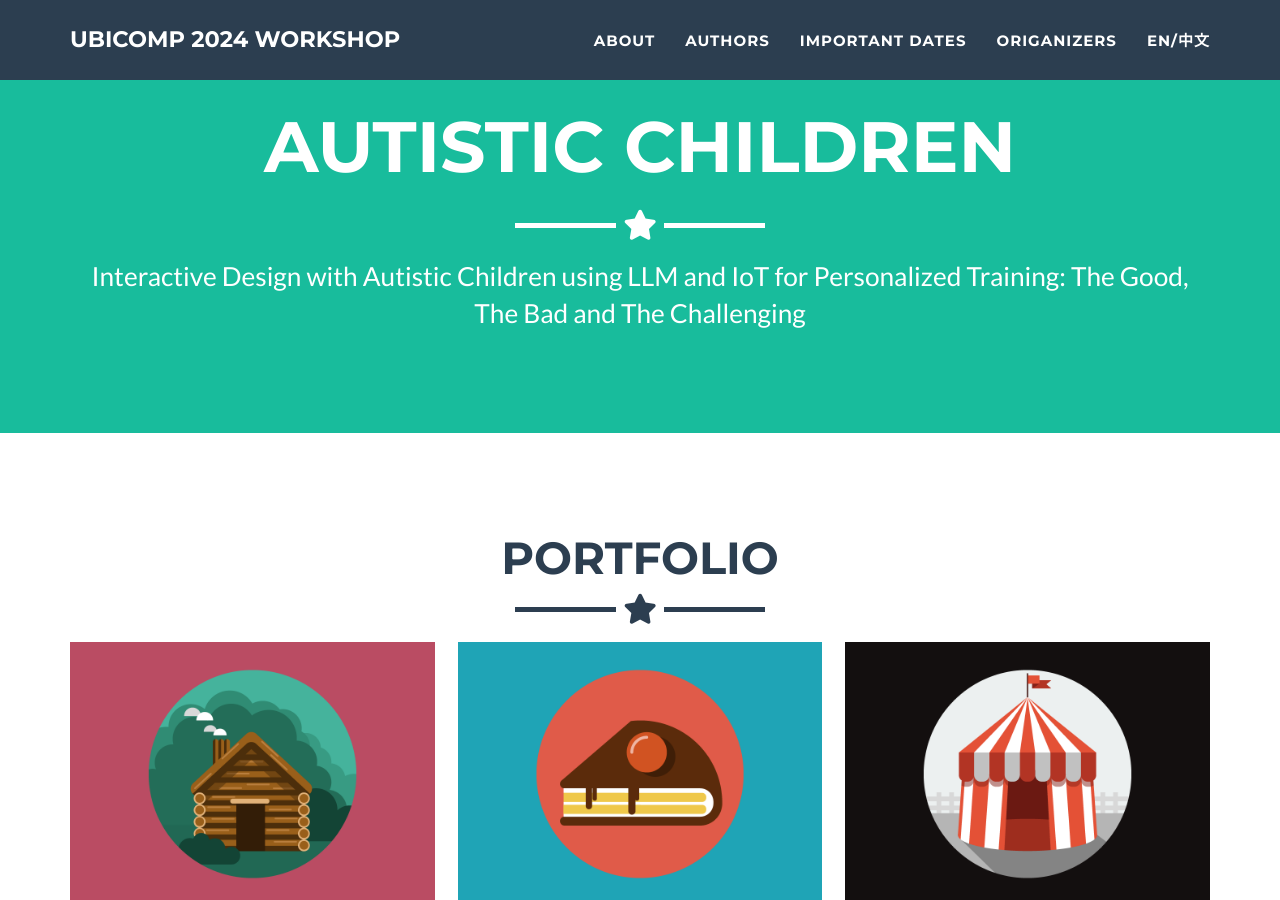
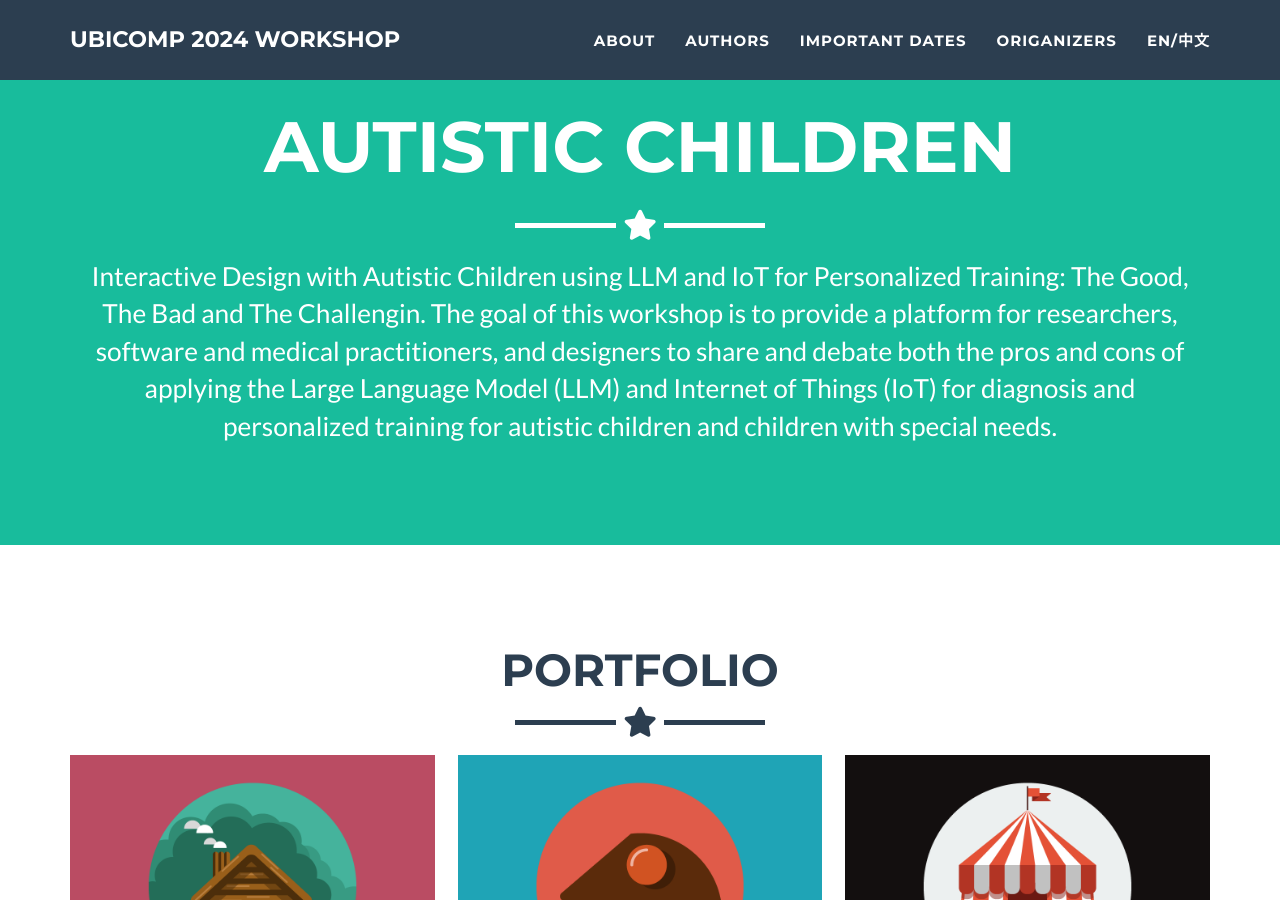
Before and after one commit to idwac/idwac.github.io, a Jekyll site: the page built from _posts/2014-07-18-project-1.markdown, in a window 1280 px wide and 900 px high, scrolled down 607 px. Built offline with Jekyll 4.4.1, drawn with Linux system fonts in a browser that asks for light colours.

Commit message:
update workshop goal in topic

```diff
--- a/_config.yml
+++ b/_config.yml
@@ -9,7 +9,8 @@ skills: "Interactive Design with Autistic Children using LLM and IoT for Persona
 meta_author: LastName FirstName
 
 theme: Interactive Design for Autistic Children
-topic: 'Interactive Design with Autistic Children using LLM and IoT for Personalized Training: The Good, The Bad and The Challenging'
+topic: 'Interactive Design with Autistic Children using LLM and IoT for Personalized Training: The Good, The Bad and The Challengin.
+The goal of this workshop is to provide a platform for researchers, software and medical practitioners, and designers to share and debate both the pros and cons of applying the Large Language Model (LLM) and Internet of Things (IoT) for diagnosis and personalized training for autistic children and children with special needs. '
 
 
 # Google webmaster tools
```
